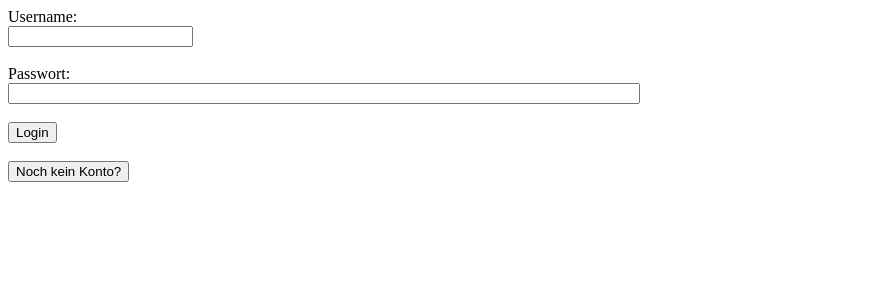
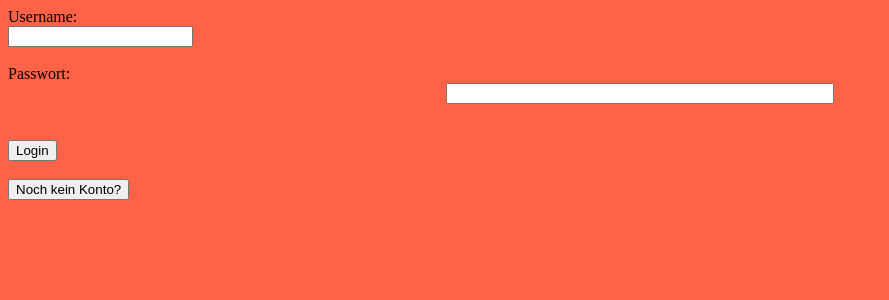
Before and after one commit to Andreas3005/Vergissmeinnicht, a PHP site: page /loginadmin.php in a window 1280 px wide. Shown: the top 300 px of the page, without its empty margins (0-889 px from the left). Run offline with PHP 8.4, Linux system fonts and the light colour scheme.

Commit message:
LoginUpdate

```diff
--- a/loginadmin.php
+++ b/loginadmin.php
@@ -34,7 +34,7 @@ if(isset($_GET['login'])) {
     <!-- <script src="https://ajax.aspnetcdn.com/ajax/bootstrap/3.3.6/bootstrap.min.js"></script> -->
 
 <title>Login</title>
-<link href="loginadminstyle.css" rel="stylesheet" type="text/css">
+<link href="styles.css" rel="stylesheet" type="text/css">
 </head>
 <body>
 
--- a/loginadminstyle.css
+++ /dev/null
@@ -1,26 +0,0 @@
- <style type = "text/css">
-  #logo {
-  width: 10%%;
-  height: 10%;
-  align: left;
-
-}
-
-#standardbox{
-           width: 50%;
-    padding: 1,5% 2%;
-    margin: 0,5% 0;
-    box-sizing: border-box;
-
- }
-
-	body {
-<<<<<<< HEAD
-	  background-color: yellow;
-=======
-	  background-color: blue;
->>>>>>> 95ca02965347e28961cfecafbc1df19073b85e97
-	}
-
-
-</style>
--- /dev/null
+++ b/styles.css
@@ -0,0 +1,39 @@
+<style type = "text/css">
+#logo{
+
+  width: 1%;
+  height: 1%;
+  display: block;
+  margin-left: auto;
+  margin-right: auto;
+  margin-top: 10%;
+
+}
+
+#standardbox{
+    width: 30%;
+    padding: 1,5% 2%;
+	display: block;
+    margin-left: auto;
+    margin-right: auto
+
+
+
+ }
+#Login, #Registrieren, #Username {
+	display: block;
+    margin-left: auto;
+    margin-right: auto
+}
+#textzentriert{
+	display: block;
+    margin-left: auto;
+    margin-right: auto
+}
+
+body {
+	  background-color: #ff6347;
+	}
+
+
+</style>
```
Also changed, not shown: login.php (+1 -41 lines), LOGO.png.
